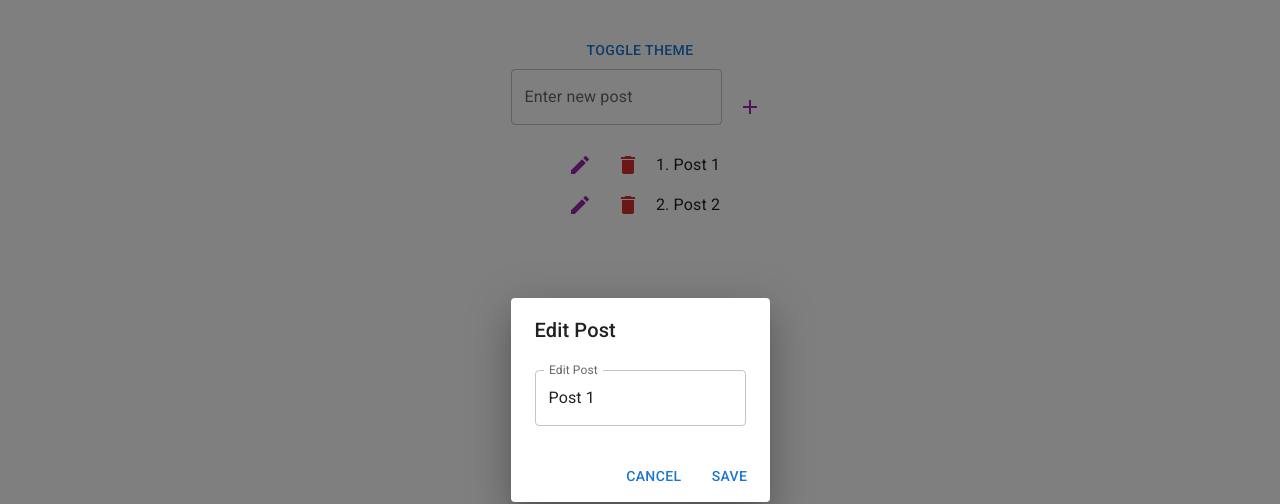
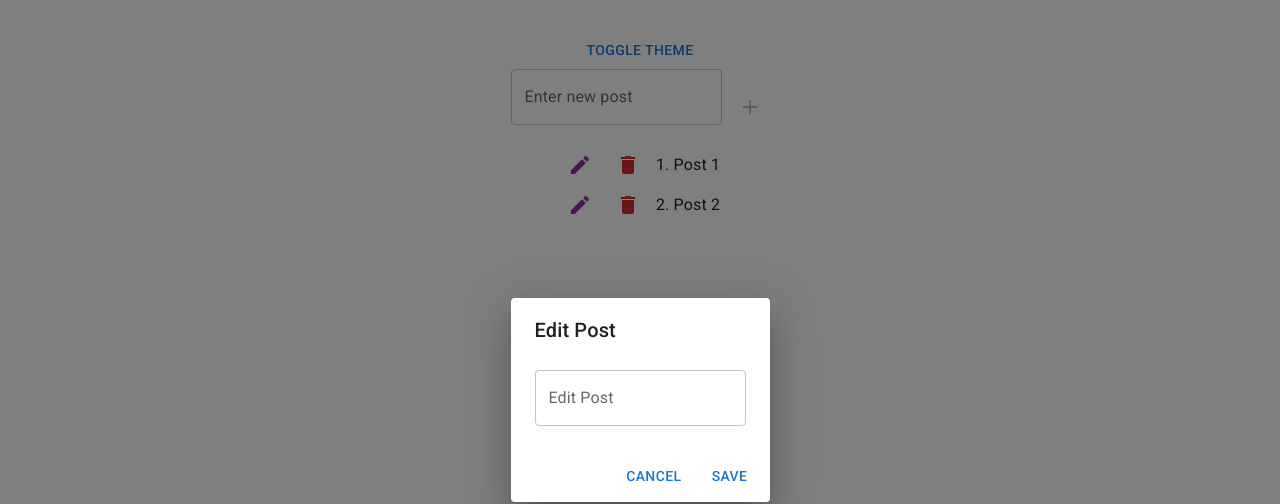
Before and after one commit to sonofdust/react-query-example, a React (Vite) app: page / in a window 1280 px wide. Both pictures are taken after a click on the button 579 px from the left and 164 px from the top of the page. Shown: the top 504 px of the page. Built offline with nearby package versions, Linux system fonts and the light colour scheme.

Commit message:
Adding edit

```diff
--- a/src/App.tsx
+++ b/src/App.tsx
@@ -16,33 +16,26 @@ import {
   useDeletePostMutation,
   usePostQuery,
   useNewPostMutation,
-  useEditPostMutation,
+  //  useEditPostMutation,
 } from "./hooks/useToDoList";
 import EditPostModal from "./EditPostModal"; // Import the modal component
 
 function App() {
   const {toggleTheme} = useThemeContext();
   const [newPostText, setNewPostText] = useState<string>("");
-  const [editPostText, setEditPostText] = useState<string>("");
   const [editModalOpen, setEditModalOpen] = useState(false);
-  const [currentEditingId, setCurrentEditingId] = useState<number | null>(null);
+  const [id, setEditId] = useState<string>("");
+  const [title, setEditTitle] = useState<string>("");
 
   const postQuery = usePostQuery();
   const newPostMutation = useNewPostMutation();
-  const editMutation = useEditPostMutation();
+
   const deletePostMutation = useDeletePostMutation();
 
-  const openEditModal = (postText: string, postId: number) => {
-    setEditPostText(postText);
-    setCurrentEditingId(postId);
+  const openEditModal = (id: string, title: string) => {
+    setEditId(id);
+    setEditTitle(title);
     setEditModalOpen(true);
-  };
-
-  const handleEditSave = (text: string) => {
-    console.log(`Saving post id ${currentEditingId} with new text: ${text}`);
-    // Assume you have a mutation hook to update the post
-    // updatePostMutation.mutate({ id: currentEditingId, text });
-    setEditModalOpen(false);
   };
 
   if (postQuery.isLoading) return <CircularProgress />;
@@ -82,8 +75,12 @@ function App() {
           style={{marginBottom: "20px"}}
         />
         <IconButton
+          disabled={newPostText == ""}
           color="secondary"
-          onClick={() => newPostMutation.mutate(newPostText)}
+          onClick={() => {
+            newPostMutation.mutate(newPostText);
+            setNewPostText("");
+          }}
         >
           <AddIcon />
         </IconButton>
@@ -91,7 +88,6 @@ function App() {
 
       <Box alignContent="flex-start">
         {postQuery?.data?.map((post, index) => (
-          // <Stack key={post.id} direction="row" alignItems="center">
           <Stack
             key={post.id}
             direction="row"
@@ -101,7 +97,7 @@ function App() {
           >
             <IconButton
               color="secondary"
-              onClick={() => openEditModal(post.title, post.id)}
+              onClick={() => openEditModal(post.id, post.title)}
             >
               <EditIcon />
             </IconButton>
@@ -114,15 +110,15 @@ function App() {
             </IconButton>
             <Typography>{`${index + 1}. ${post.title}`}</Typography>
           </Stack>
-          // </Stack>
         ))}
       </Box>
       <EditPostModal
         open={editModalOpen}
-        text={editPostText}
+        id={id}
+        title={title}
         onClose={() => setEditModalOpen(false)}
-        onSave={handleEditSave}
-        onTextChange={setEditPostText}
+        // onSave={handleEditSave}
+        // onTextChange={setEditPostText}
       />
     </Box>
   );
--- a/src/EditPostModal.tsx
+++ b/src/EditPostModal.tsx
@@ -1,4 +1,4 @@
-import React from "react";
+import React, {useState} from "react";
 import {
   Dialog,
   DialogContent,
@@ -6,23 +6,36 @@ import {
   DialogTitle,
   TextField,
   Button,
+  //  textFieldClasses,
 } from "@mui/material";
+import {useEditPostMutation} from "./hooks/useToDoList";
 
 interface EditPostModalProps {
   open: boolean;
-  text: string;
+  id: string;
+  title: string;
   onClose: () => void;
-  onSave: (text: string) => void;
-  onTextChange: (text: string) => void;
+  //  onSave: (text: string) => void;
+  // onTextChange: (text: string) => void;
 }
 
 const EditPostModal: React.FC<EditPostModalProps> = ({
   open,
-  text,
+  id,
+  title,
   onClose,
-  onSave,
-  onTextChange,
 }) => {
+  const editMutation = useEditPostMutation();
+  const [newText, setNewText] = useState<string>(title);
+
+  //   useEffect(() => {
+  //     if (postQuery.data) {
+  //       const item = postQuery.data.find((item) => item.id === id);
+  //       if (item) {
+  //         setNewText(item.title);
+  //       }
+  //     }
+  //   }, []);
   return (
     <Dialog open={open} onClose={onClose} aria-labelledby="edit-dialog-title">
       <DialogTitle id="edit-dialog-title">Edit Post</DialogTitle>
@@ -34,15 +47,21 @@ const EditPostModal: React.FC<EditPostModalProps> = ({
           label="Edit Post"
           type="text"
           fullWidth
-          value={text}
-          onChange={(e) => onTextChange(e.target.value)}
+          value={newText}
+          onChange={(e) => setNewText(e.target.value)}
         />
       </DialogContent>
       <DialogActions>
         <Button onClick={onClose} color="primary">
           Cancel
         </Button>
-        <Button onClick={() => onSave(text)} color="primary">
+        <Button
+          onClick={() => {
+            editMutation.mutate({id, title: newText});
+            onClose();
+          }}
+          color="primary"
+        >
           Save
         </Button>
       </DialogActions>
```
